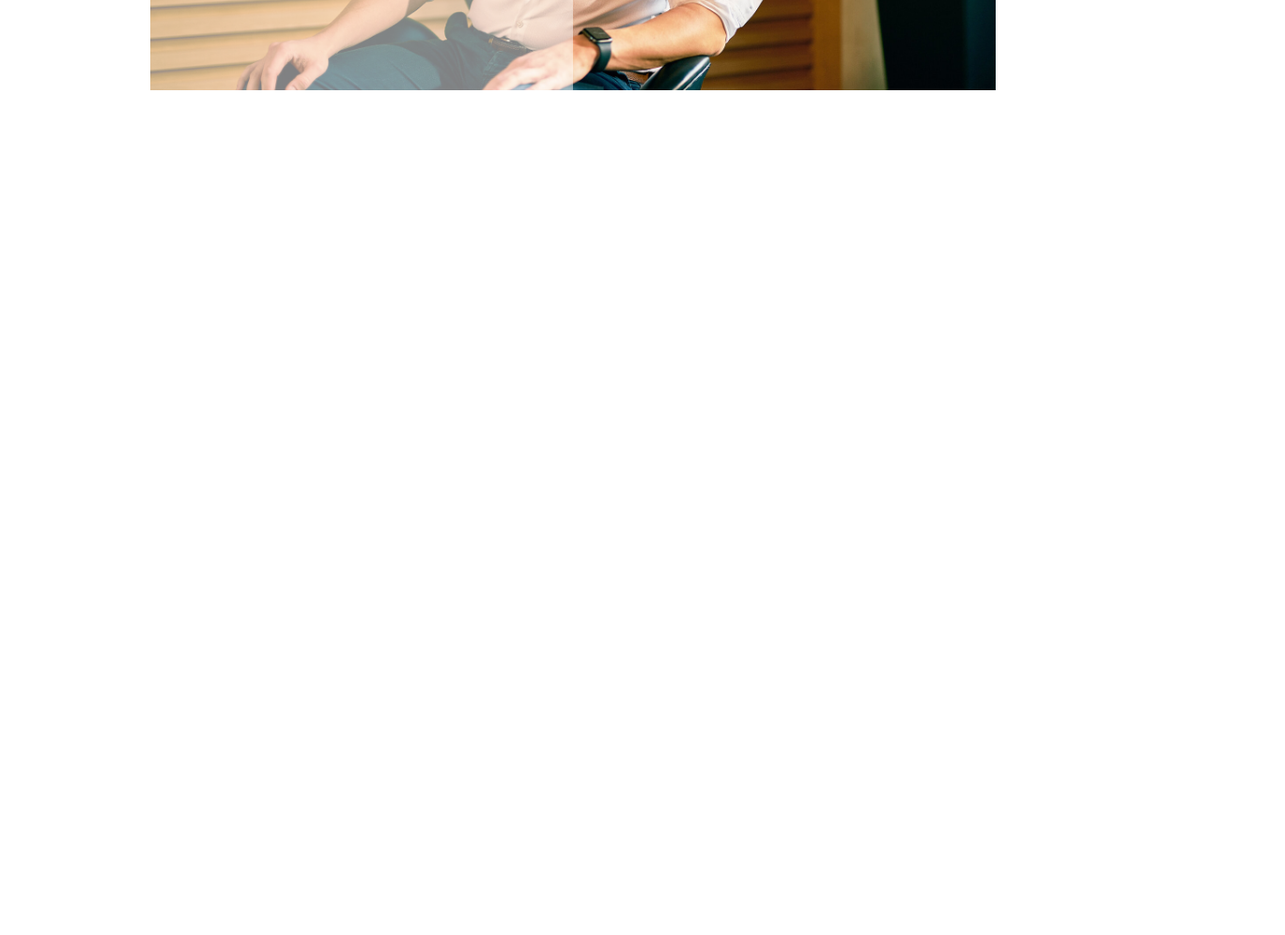
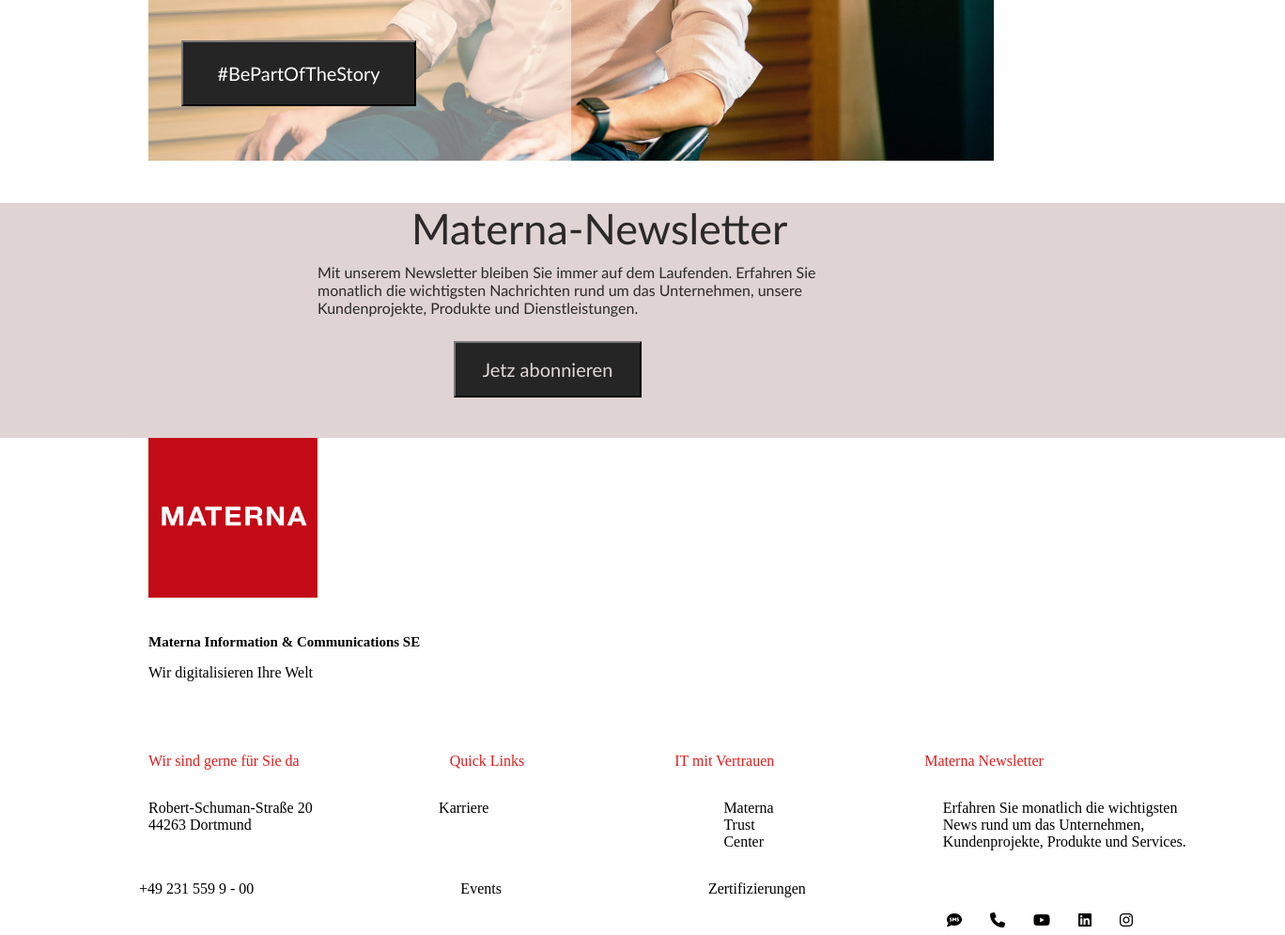
Before and after one commit to stevo531/Clone-exercise, a plain HTML site: page index.html in a window 1280 px wide. Shown: the part 5685-6680 px from the top of the page at 94% size, 1368 px wide, since content can reach past the window. Before the commit the page ends 5941 px from the top, so only its background shows below. Drawn offline with Linux system fonts and the light colour scheme.

Commit message:
last commit

```diff
--- a/exercise.css
+++ b/exercise.css
@@ -7,7 +7,7 @@
     font-family: 'Lucida Sans', 'Lucida Sans Regular', 'Lucida Grande', 'Lucida Sans Unicode', Geneva, Verdana, sans-serif;
 }
 .materna{
-    width: 150px;
+    width: 180px;
     height: 170px;
     margin-left: 150px;
 
@@ -448,3 +448,97 @@ height: 500px;
     font-family:'Segoe UI', Tahoma, Geneva, Verdana, sans-serif;
 
 }
+.bepart{
+    margin-left: 35px;
+    width: 250px;
+    height: 70px;
+    color: white;
+    background-color: rgb(37, 37, 37);
+    border-color: rgb(37, 37, 37);
+    font-family: 'Gill Sans', 'Gill Sans MT', Calibri, 'Trebuchet MS', sans-serif;
+    font-size: 20px;
+    margin-top: 30px;
+}
+.laterblock{
+    background-color: rgb(224, 211, 211);
+    height: 250px;
+    width: 1380px;
+    margin-left: -20px;
+}
+.newsletter{
+font-family:'Gill Sans', 'Gill Sans MT', Calibri, 'Trebuchet MS', sans-serif;
+font-size: 45px;
+margin-left: 450px;
+color: rgb(43, 41, 41);
+}
+.mit{
+    font-family:'Gill Sans', 'Gill Sans MT', Calibri, 'Trebuchet MS', sans-serif;
+    font-size: 16px;
+    width: 600px;
+    margin-left: 350px;
+    margin-top: -35px;
+    color: rgb(43, 41, 41);
+}
+.jetzbtn{
+    margin-left: 495px;
+    width: 200px;
+    height: 60px;
+    color: rgb(226, 216, 216);
+    background-color: rgb(37, 37, 37);
+    border-color: rgb(37, 37, 37);
+    font-family: 'Gill Sans', 'Gill Sans MT', Calibri, 'Trebuchet MS', sans-serif;
+    font-size: 20px;
+    margin-top: 10px;
+}
+.lastflex{
+    display: flex;
+    gap: 160px;
+    margin-left: 150px;
+    color: rgb(221, 29, 29);
+}
+.robert{
+    display: flex;
+    gap: 10px;
+}
+.robertname{
+width: 570px;
+margin-left: 150px;
+}
+.karr{
+margin-left: 90px
+}
+.trust{
+    margin-left: 240px
+}
+.sie{
+margin-left: 170px;
+}
+.nbr{
+    display: flex;
+    gap: 220px;
+    margin-left: 140px;
+}
+.fa-headphones{
+    position: relative;
+   color: red;
+ left: 100px;
+padding-top: -90px;
+
+}
+.icons{
+    position: relative;
+}
+.info{
+margin-left: 150px;
+font-size: 15px;
+}
+.wir{
+margin-left: 150px;
+margin-top: -20px;
+margin-bottom: 60px;
+}
+.sociallogo{
+   display: flex;
+    gap: 30px;
+    margin-left: 1000px;
+}
--- a/index.html
+++ b/index.html
@@ -2,6 +2,8 @@
 <html lang="en">
 <head>
     <link rel="stylesheet" href="exercise.css">
+    <link rel="stylesheet" href="https://cdnjs.cloudflare.com/ajax/libs/font-awesome/6.7.2/css/all.min.css" integrity="sha512-Evv84Mr4kqVGRNSgIGL/F/aIDqQb7xQ2vcrdIwxfjThSH8CSR7PBEakCr51Ck+w+/U6swU2Im1vVX0SVk9ABhg=="
+    crossorigin="anonymous" referrerpolicy="no-referrer" />
     <meta charset="UTF-8">
     <meta name="viewport" content="width=device-width, initial-scale=1.0">
 
@@ -125,6 +127,7 @@
                 <p class="par2">Ob erste Idee, konkretes Projektvorhaben oder Rückfrage: Unsere Expert:innen freuen sich auf Ihre Anfrage und unterstützen Sie gerne.</p>
            <button class="imgdiv">Jetz Beratung anfragen</button>
             </section>
+        </div>
             <br>
             <br>
             <div class="lastblock">
@@ -133,9 +136,58 @@
                 Substanz, der Kern. Nicht der Schein. Wir wollen als Kenner und Konner urzberzeugen und dabei lang Jedas Unternehmen hat sein Mindset. Es bestimmt die Arbeitsweise - und die Kultur. Bei uns zahlt die
                 Substanz, der Kern. Nicht der Schein.
             </p>
+            <button class="bepart">#BePartOfTheStory</button>
         </div>
+
+            <article class="laterblock">
+                <p class="newsletter">Materna-Newsletter</p>
+                <p class="mit">Mit unserem Newsletter bleiben Sie immer auf dem Laufenden.
+                    Erfahren Sie monatlich die wichtigsten Nachrichten rund um das Unternehmen,
+                    unsere Kundenprojekte, Produkte und Dienstleistungen.</p>
+                    <button class="jetzbtn">Jetz abonnieren</button>
+                </article>
+                <img class="materna" src="MATERNA-Square-Logo_RGB.png" alt="logo">
+                <h6 class="info">Materna Information & Communications SE</h6>
+                <p class="wir">Wir digitalisieren Ihre Welt</p>
+              <div class="lastflex">
+                <p>Wir sind gerne für Sie da</p>
+                <p>Quick Links</p>
+                <p>IT mit Vertrauen</p>
+                <p>Materna Newsletter</p>
             </div>
+            <section class="robert">
+            <p class="robertname">Robert-Schuman-Straße 20 44263 Dortmund</p>
+            <p class="karr">Karriere</p>
+            <p class="trust">Materna Trust Center</p>
+            <p class="sie">Erfahren Sie monatlich die wichtigsten News rund um das Unternehmen,
+                Kundenprojekte, Produkte und Services.</p>
+            </section>
 
+            <article class="nbr">
+                <p>+49 231 559 9 - 00</p>
+                <p>Events</p>
+                <p>Zertifizierungen</p>
+            </article>
+              <!--  <p>Kontakt aufnehmen</p>
+                <p>Materna-Gruppe</p>
+                <p>Lieferantenkodex</p>
+                <p>Jetzt bewerben!</p>
+                <p>Services</p>
+                <p>Datenschutz für Lieferanten</p>
+                <p>
+                    Jetzt bewerben!</p>
+                    <p>Presse
+                    </p>
+<p>Datenschutz für Kunden</p>
+<p>Kundenservice</p>-->
+<div class="icons"></div>
+<div class="sociallogo">
+
+<i class="fa-solid fa-comment-sms"></i>
+<i class="fa-solid fa-phone"></i>
+<i class="fa-brands fa-youtube"></i>
+<i class="fa-brands fa-linkedin"></i>
+<i class="fa-brands fa-instagram"></i>
         </div>
 </body>
 </html>
```
